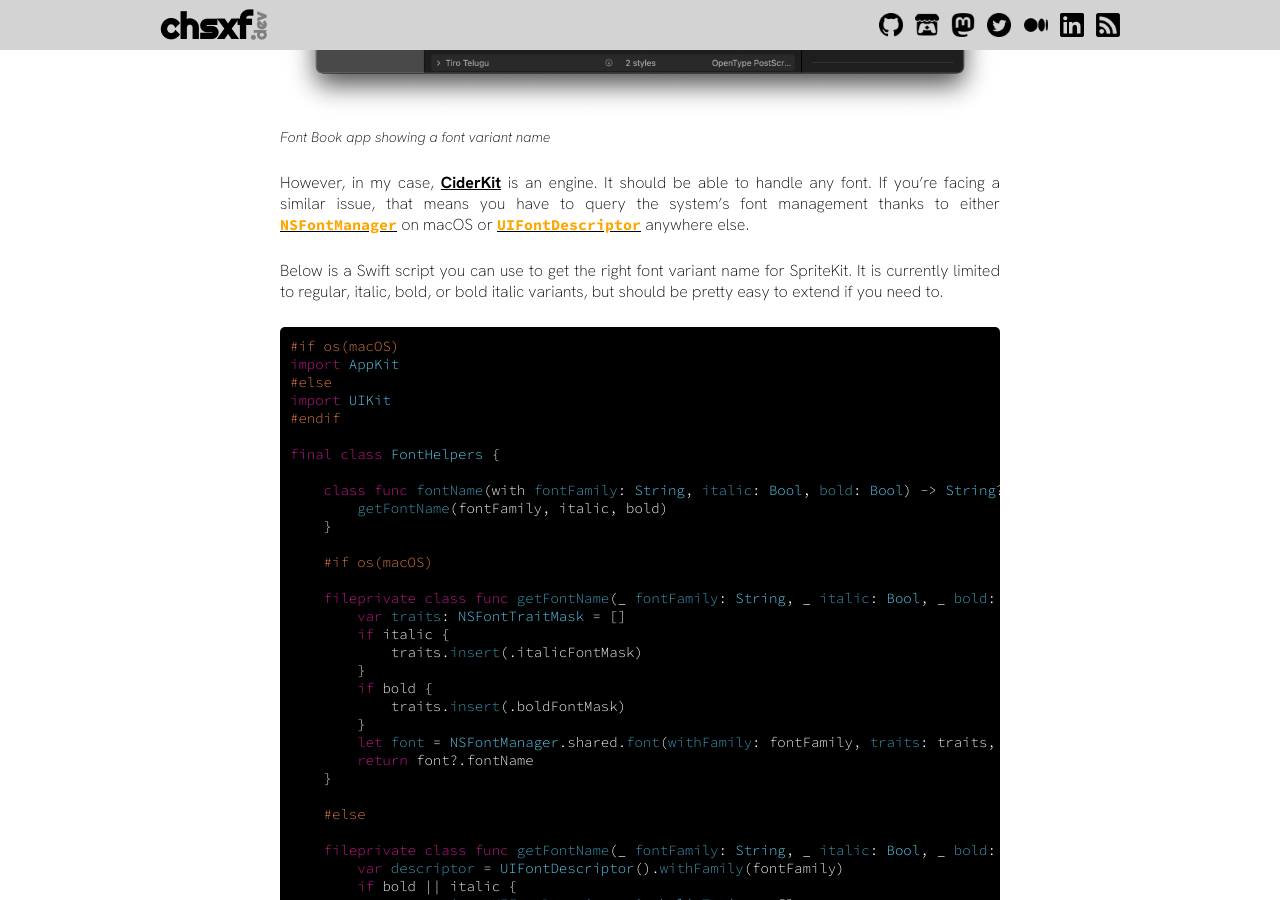
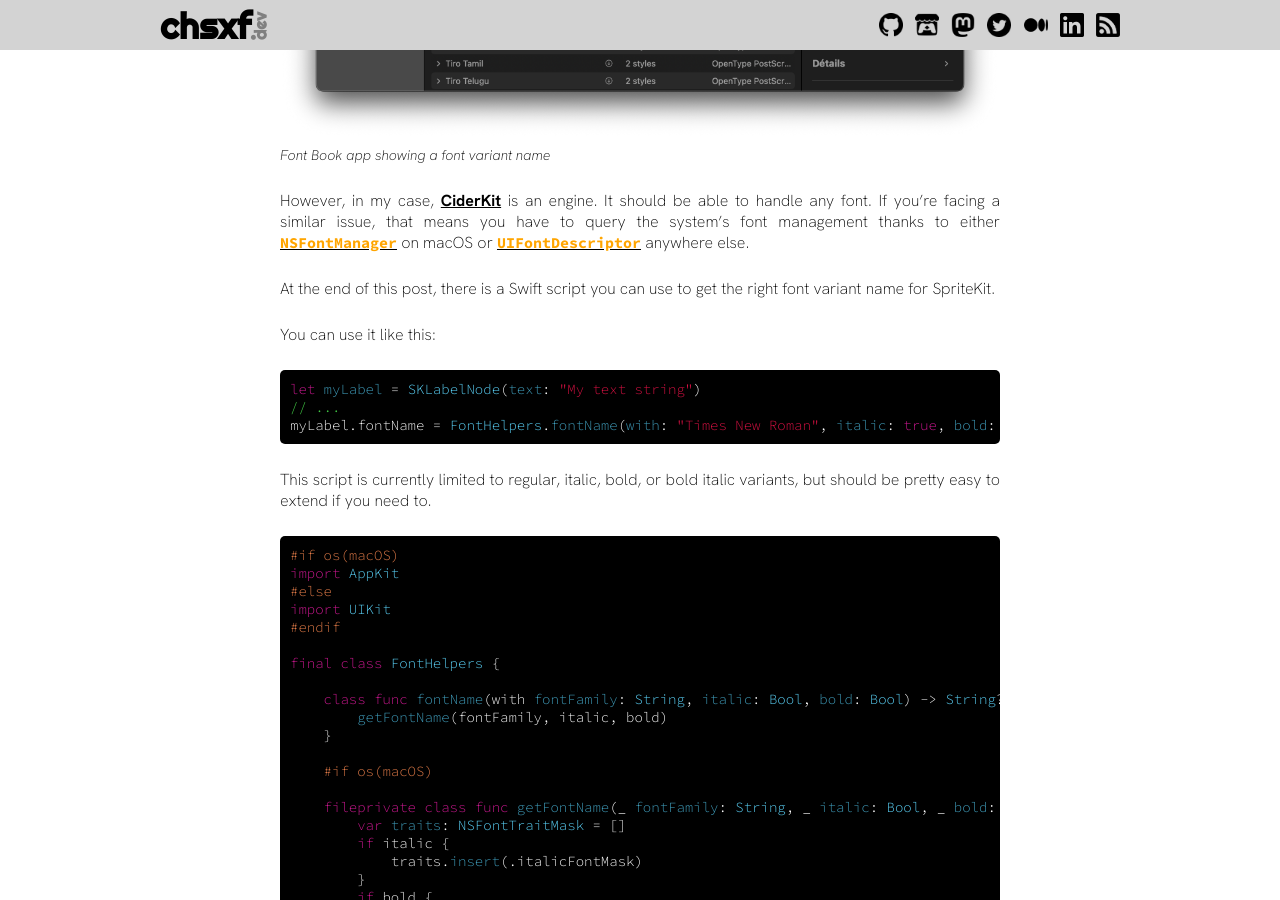
Before and after one commit to chsxf/chsxf, a Jekyll site: the page built from _posts/2023-08-27-13-working-with-fonts-in-spritekit.md, in a window 1280 px wide and 900 px high, scrolled down 2124 px. Built offline with Jekyll 4.4.1, drawn with Linux system fonts in a browser that asks for light colours; some of the changed text lies outside the part shown.

Commit message:
💬 Working With Fonts in SpriteKit (Updated)

````diff
--- a/_posts/2023-08-27-13-working-with-fonts-in-spritekit.md
+++ b/_posts/2023-08-27-13-working-with-fonts-in-spritekit.md
@@ -38,7 +39,17 @@ _Font Book app showing a font variant name_
 
 However, in my case, [CiderKit](https://github.com/chsxf/CiderKit) is an engine. It should be able to handle any font. If you're facing a similar issue, that means you have to query the system's font management thanks to either [`NSFontManager`](https://developer.apple.com/documentation/appkit/nsfontmanager/) on macOS or [`UIFontDescriptor`](https://developer.apple.com/documentation/uikit/uifontdescriptor/) anywhere else.
 
-Below is a Swift script you can use to get the right font variant name for SpriteKit. It is currently limited to regular, italic, bold, or bold italic variants, but should be pretty easy to extend if you need to.
+At the end of this post, there is a Swift script you can use to get the right font variant name for SpriteKit.
+
+You can use it like this:
+
+```swift
+let myLabel = SKLabelNode(text: "My text string")
+// ...
+myLabel.fontName = FontHelpers.fontName(with: "Times New Roman", italic: true, bold: false)
+```
+
+This script is currently limited to regular, italic, bold, or bold italic variants, but should be pretty easy to extend if you need to.
 
 ```swift
 #if os(macOS)
````
Also changed, not shown: other parts of _posts/2023-08-27-13-working-with-fonts-in-spritekit.md (+1 -0 lines).
